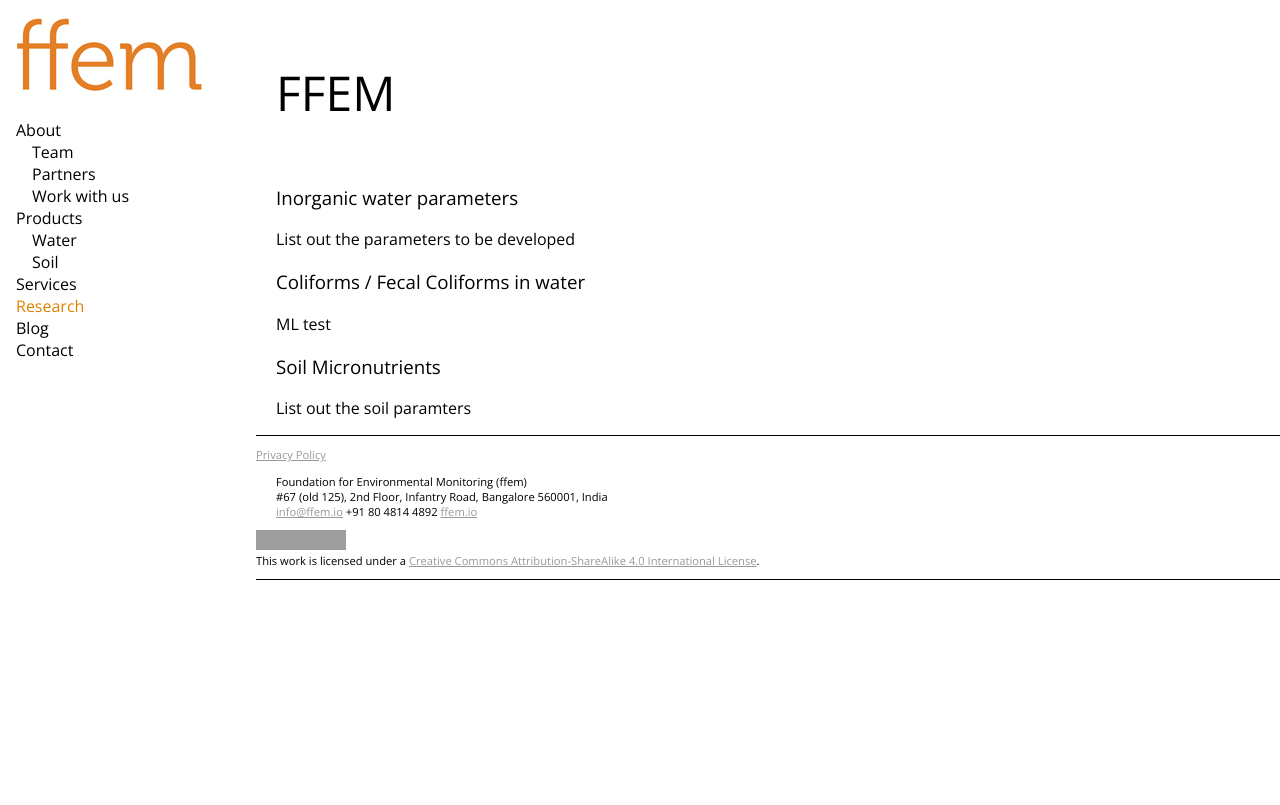
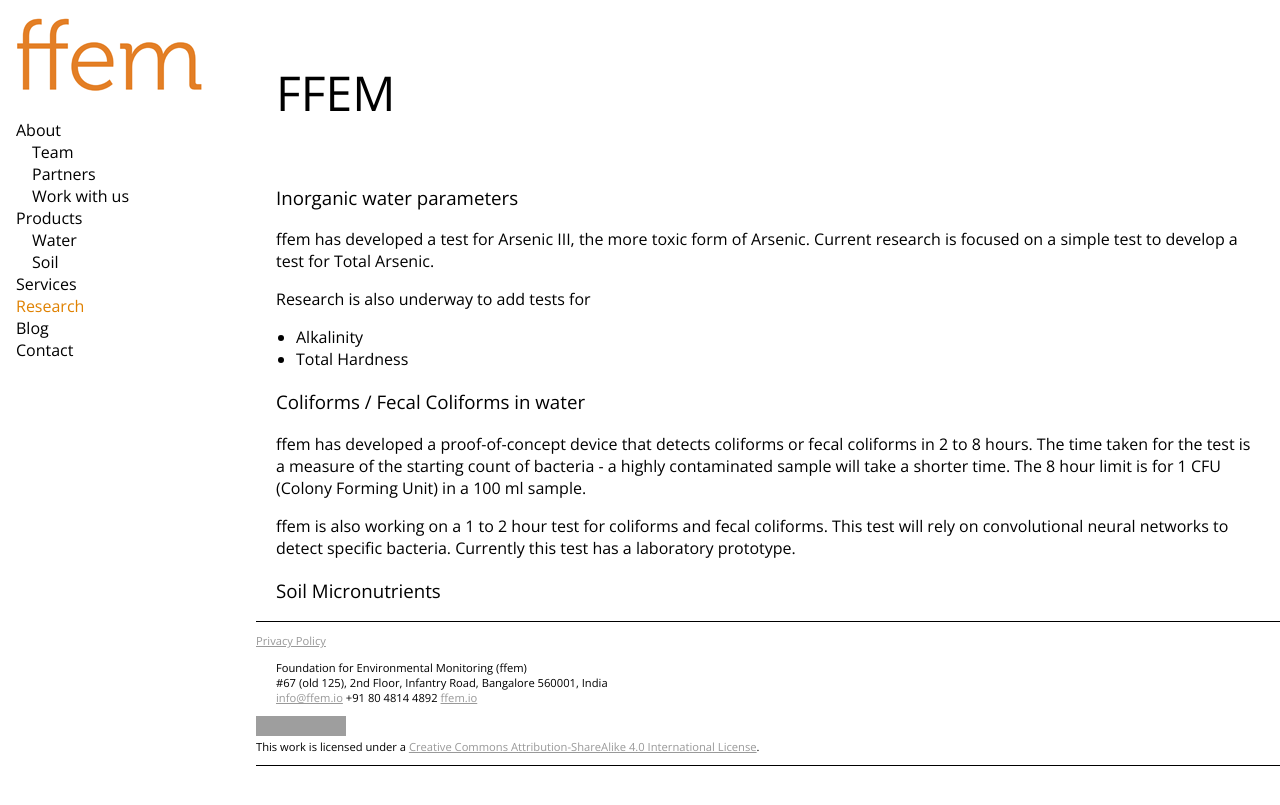
Before and after one commit to adraman/foundation-for-environmental-monitoring.github.io, a Jekyll site: the page built from _pages/research.md, in a window 1280 px wide. Shown: the top 805 px of the page. Built offline with Jekyll 4.4.1, drawn with Linux system fonts in a browser that asks for light colours; grey boxes are pictures that could not be loaded.

Commit message:
more content in research

```diff
--- a/_pages/research.md
+++ b/_pages/research.md
@@ -5,10 +5,15 @@ layout: default
 ---
 
 ### Inorganic water parameters
-List out the parameters to be developed
+ffem has developed a test for Arsenic III, the more toxic form of Arsenic. Current research is focused on a simple test to develop a test for Total Arsenic.
+
+Research is also underway to add tests for
+* Alkalinity
+* Total Hardness
 
 ### Coliforms / Fecal Coliforms in water
-ML test
+ffem has developed a proof-of-concept device that detects coliforms or fecal coliforms in 2 to 8 hours. The time taken for the test is a measure of the starting count of bacteria - a highly contaminated sample will take a shorter time. The 8 hour limit is for 1 CFU (Colony Forming Unit) in a 100 ml sample.
+
+ffem is also working on a 1 to 2 hour test for coliforms and fecal coliforms. This test will rely on convolutional neural networks to detect specific bacteria. Currently this test has a laboratory prototype.
 
 ### Soil Micronutrients
-List out the soil paramters
```
